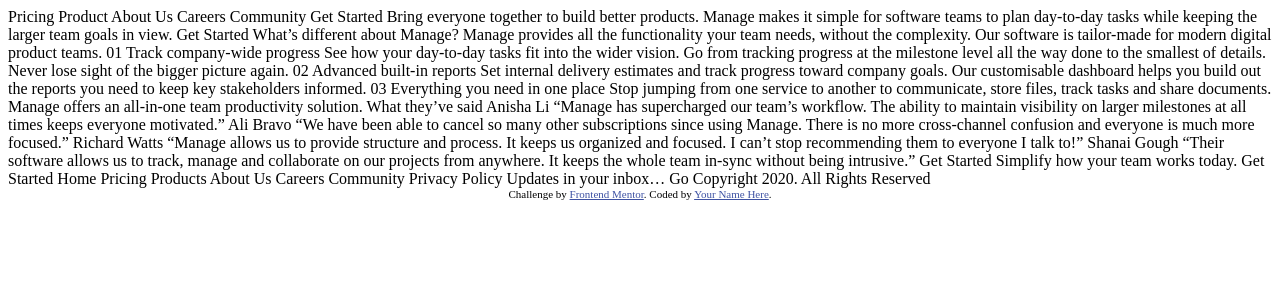
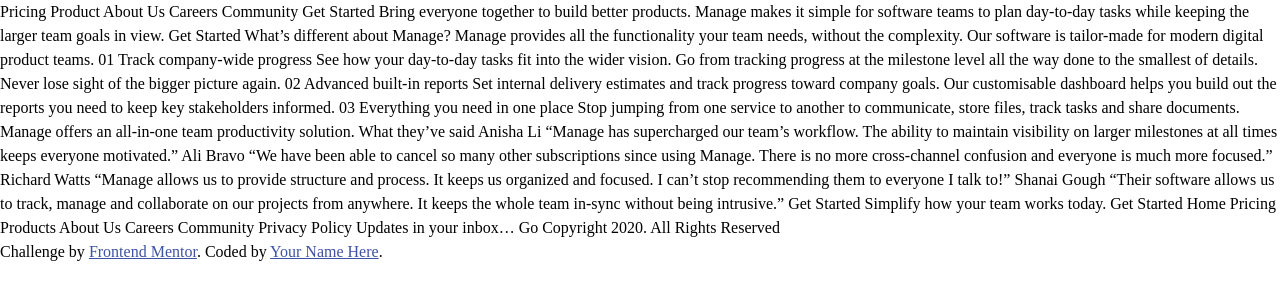
Before and after one commit to elpen84/manage-landing-page-master, a plain HTML site: page manage-landing-page-master/index.html in a window 1280 px wide. Drawn offline with Linux system fonts and the light colour scheme.

Commit message:
style setup

```diff
--- a/manage-landing-page-master/index.html
+++ b/manage-landing-page-master/index.html
@@ -5,14 +5,11 @@
   <meta name="viewport" content="width=device-width, initial-scale=1.0"> <!-- displays site properly based on user's device -->
 
   <link rel="icon" type="image/png" sizes="32x32" href="./images/favicon-32x32.png">
-
+  <link rel="stylesheet" href="style.css">
   <title>Frontend Mentor | Manage landing page</title>
 
   <!-- Feel free to remove these styles or customise in your own stylesheet 👍 -->
-  <style>
-    .attribution { font-size: 11px; text-align: center; }
-    .attribution a { color: hsl(228, 45%, 44%); }
-  </style>
+
 </head>
 <body>
 
--- /dev/null
+++ b/manage-landing-page-master/style.css
@@ -0,0 +1,120 @@
+@import url('https://fonts.googleapis.com/css2?family=Be+Vietnam+Pro:wght@400;500;700&family=Red+Hat+Display:wght@500;700;900&display=swap');
+/* Box sizing rules */
+*,
+*::before,
+*::after {
+  box-sizing: border-box;
+}
+
+/* Remove default margin */
+* {
+    margin: 0;
+    padding: 0;
+    font: inherit;
+}
+
+/* Remove list styles on ul, ol elements with a list role, which suggests default styling will be removed */
+ul[role='list'],
+ol[role='list'] {
+  list-style: none;
+}
+
+/* Set core root defaults */
+html:focus-within {
+  scroll-behavior: smooth;
+}
+
+html,
+body {
+    height: 100%;
+}
+
+/* Set core body defaults */
+body {
+  min-height: 100vh;
+  text-rendering: optimizeSpeed;
+  line-height: 1.5;
+}
+
+/* A elements that don't have a class get default styles */
+a:not([class]) {
+  text-decoration-skip-ink: auto;
+}
+
+/* Make images easier to work with */
+img,
+picture {
+  max-width: 100%;
+  display: block;
+}
+
+
+/* Remove all animations, transitions and smooth scroll for people that prefer not to see them */
+@media (prefers-reduced-motion: reduce) {
+  html:focus-within {
+   scroll-behavior: auto;
+  }
+
+  *,
+  *::before,
+  *::after {
+    animation-duration: 0.01ms !important;
+    animation-iteration-count: 1 !important;
+    transition-duration: 0.01ms !important;
+    scroll-behavior: auto !important;
+  }
+}
+:root {
+    --Bright-Red: hsl(12, 88%, 59%);
+    --Dark-Blue: hsl(228, 39%, 23%);
+    --Dark-grayish-blue: hsl(227, 12%, 61%);
+    --Very-dark-blue: hsl(233, 12%, 13%);
+    --Very-pale-red: hsl(13, 100%, 96%);
+    --Very-light-gray: hsl(0, 0%, 98%);
+    --ff-primary: 'Be Vietnam', sans-serif;
+    --ff-body: var(--ff-primary);
+    --ff-heading: var(--ff-primary);
+
+    --fw-bold: 500;
+    --fw-regular: 400;
+    --fw-bold: 700;
+
+    --fs-300: .8125rem;
+    --fs-400: .875rem;
+    --fs-500: 0.9375rem;
+    --fs-600: 1rem;
+    --fs-700: 1.875rem;
+    --fs-800: 2.5rem;
+    --fs-900: 2.5rem;
+
+    --ff-body: var(--fs-400);
+    --fs-primary-heading: var(--fs-800);
+    --fs-secondary-heading: var(--fs-700);
+    --fs-nav: var(--fs-500);
+    --fs-button: var(--fs-300);
+};
+.attribution {
+    font-size: 11px;
+    text-align: center;
+   }
+.attribution a {
+    color: hsl(228, 45%, 44%);
+}
+
+body {
+font-size: 16px;
+}
+
+@media (min-width: 50em) {
+    :root {
+        --fs-700: var(--fs-500);
+        --fs-nav: var(--fs-300);
+        --fs-primary-heading: var(--fs-900);
+    }
+}
+
+/* utility  classes */
+
+.text-primary-400 {
+    color: var(--clr-primary-400);
+}
```
